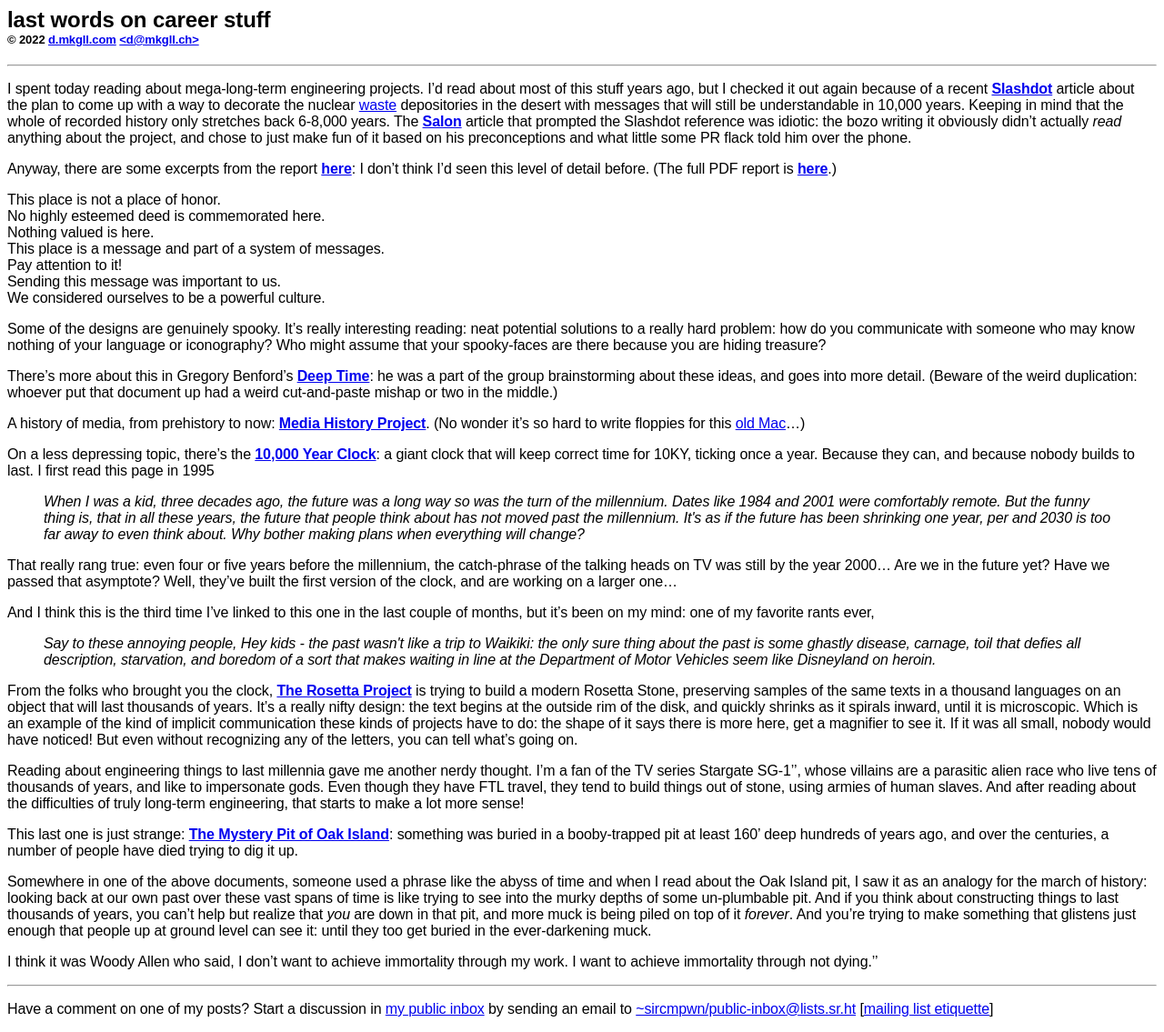
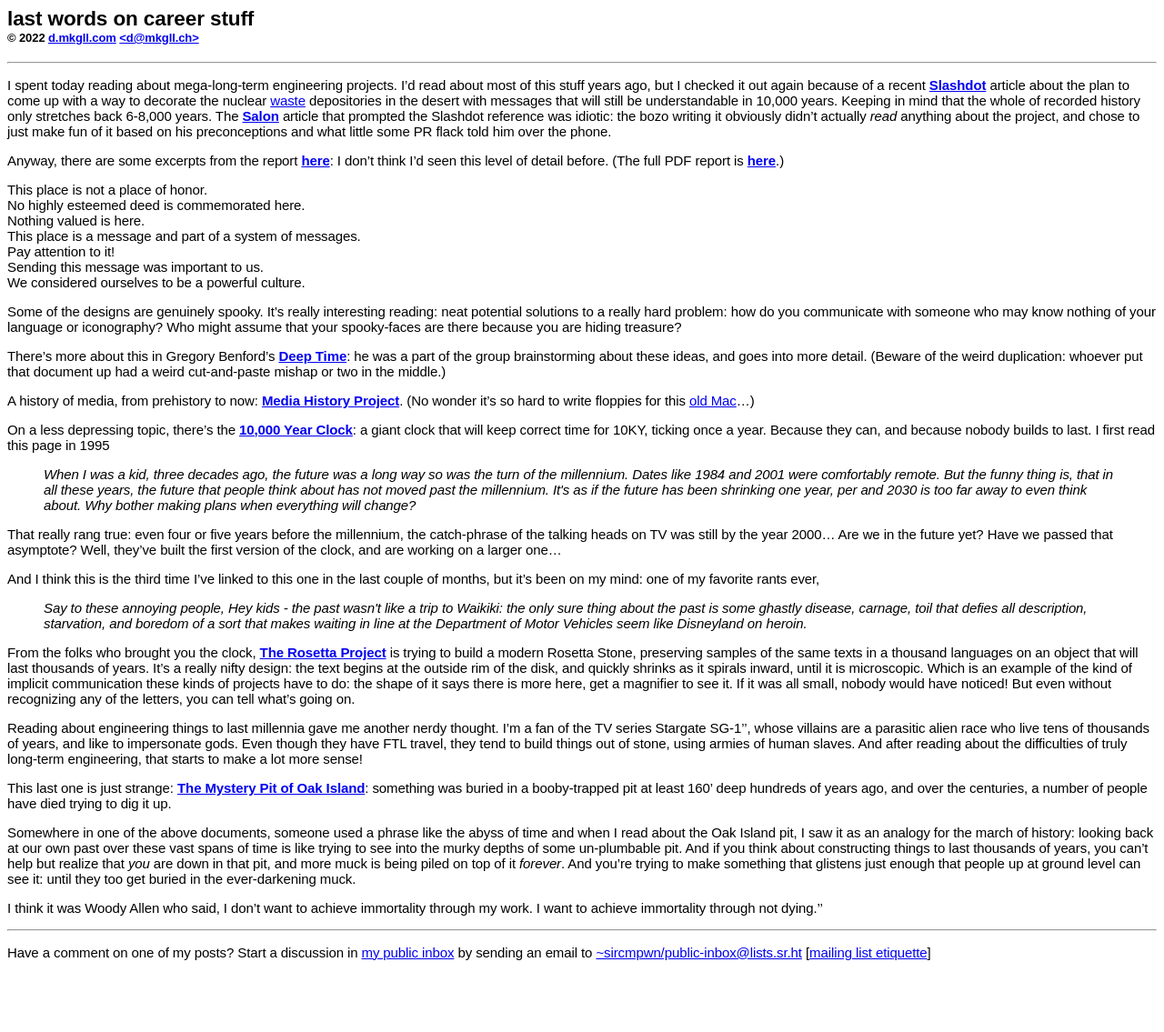
Before and after one commit to dmkgll/dmkgll, a Jekyll site: the page built from test.md, in a window 1280 px wide. Shown: the whole page at 91% size. Built offline with Jekyll 4.4.1, drawn with Linux system fonts in a browser that asks for light colours; after the commit the page ends 1071 px from its top, so only the background shows below that.

Commit message:
Update page.html

```diff
--- a/_layouts/page.html
+++ b/_layouts/page.html
@@ -4,7 +4,7 @@
  <link rel="shortcut icon" href="/favicon.ico" type="image/x-icon">
 <style>body{
     font-family: sans-serif;
-  letter-spacing: -.1px;}</style>
+  letter-spacing: -.1px;font-size:15px;}</style>
     </head>
 <body>
 <article>
```
